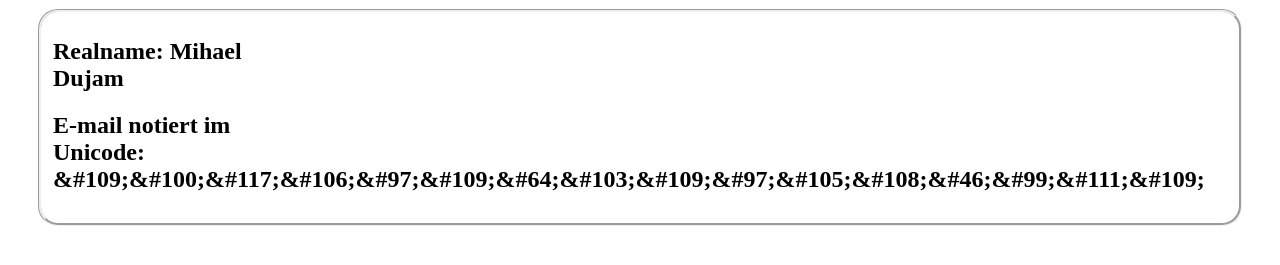
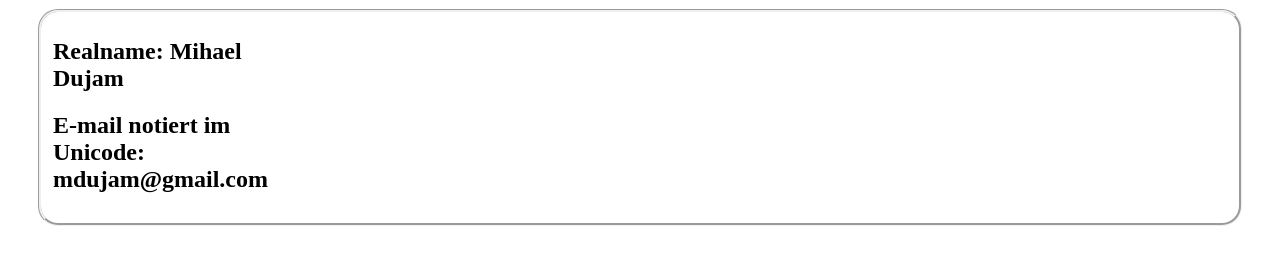
Before and after one commit to Mike66/abschluss05, a plain HTML site: page index.html in a window 1280 px wide. Shown: the part 79-344 px from the top of the page. Drawn offline with Linux system fonts and the light colour scheme.

Commit message:
last commit

```diff
--- a/index.html
+++ b/index.html
@@ -10,7 +10,7 @@
 <form>
   <fieldset>
    <h2>Realname: Mihael Dujam </h2>
-   <h2>E-mail notiert im Unicode: <br />&amp;#109;&amp;#100;&amp;#117;&amp;#106;&amp;#97;&amp;#109;&amp;#64;&amp;#103;&amp;#109;&amp;#97;&amp;#105;&amp;#108;&amp;#46;&amp;#99;&amp;#111;&amp;#109; </h2>
+   <h2>E-mail notiert im Unicode: <br />&#109;&#100;&#117;&#106;&#97;&#109;&#64;&#103;&#109;&#97;&#105;&#108;&#46;&#99;&#111;&#109; </h2>
   </fieldset>
 </form>
 </body>
```
